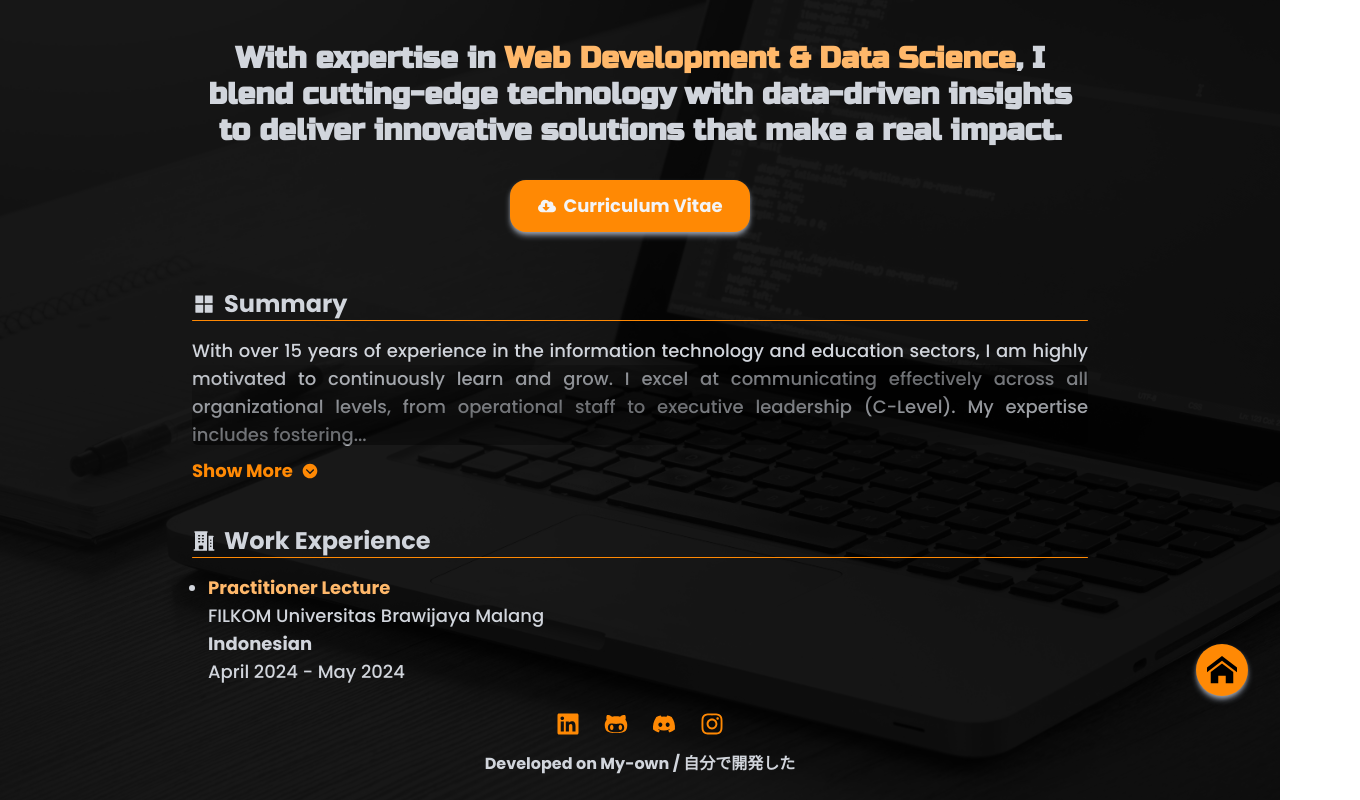
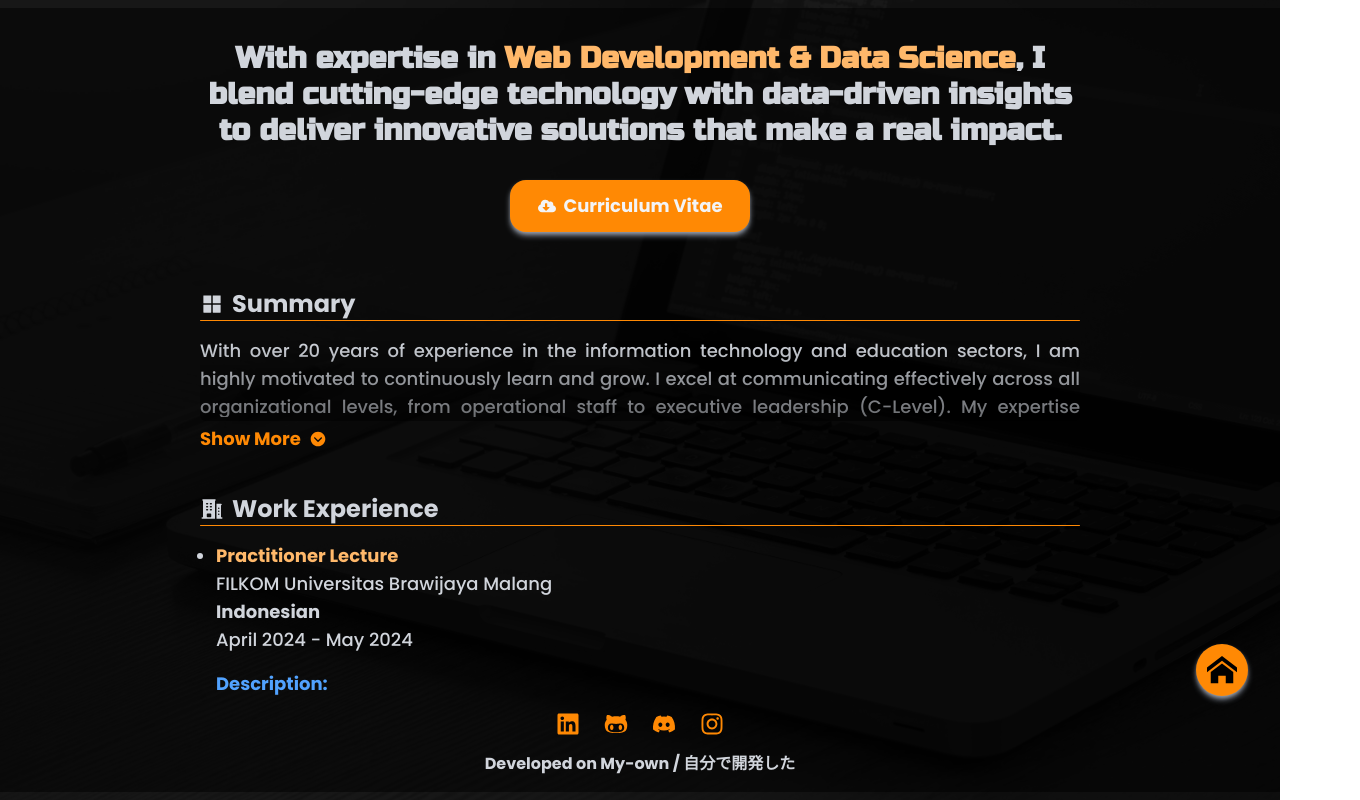
Before and after one commit to erwienwijaya/my-next-portfolio, a Next.js app: page / in a window 1280 px wide. Both pictures are taken after a click on the button "View My Profile". Shown: the whole page, 1360 px wide, since content can reach past the window. Built offline with nearby package versions, Linux system fonts and the light colour scheme; a web font is replaced by a local one.

Commit message:
collapse-expand-scroll

```diff
--- a/app/components/CallMe.js
+++ b/app/components/CallMe.js
@@ -22,31 +22,32 @@ export default function CallMe() {
               Engineer. Since 2002, I&apos;ve also dealt with various projects
               from government and private companies. My skill, technique, and
               analytic thinking keep growing with the projects I&apos;ve built
-              year by year. With the development of age in time, the technology
-              never stops at one point only. That makes me aware to keep updated
-              and move from my comfort zone with learning new technology such as
-              new programming languages, Cloud Technology, Blockchain, and
-              Artificial Intelligence. Currently, I&apos;m focused on Data
-              Analytics, Machine Learning, Large Language Models, and SaaS
-              Technology. I&apos;m so passionate about new technology, in
-              particular data. Other than that, I love sharing and teaching what
-              I&apos;ve learned on my projects in the class, therefore,
-              I&apos;ve been a Lecturer and speaker in some Colleges. I&apos;m
-              so delighted when sharing new knowledge I&apos;ve learnt and from
-              my research. I&apos;ve worked with big teams, small teams, and
-              individuals as well. Despite occour different ideas and
-              generations, and with their respective issues, I can address them
-              nicely. I&apos;ve also worked with methodologies such as Agile,
-              which involves frameworks such as Scrum and Kanban to manage
-              projects, and with tools such as Pivotal Tracker, Jira, and
-              Trello. One of my positive abilities is that I can catch up and
-              quickly learn and adapt to all conditions and tech. That&apos;s it
-              about me, and I&apos;m open to work for companies as a Software
-              Engineer, Full-Stack Developer, Data Analyst, and Data Scientist.
-              Also open to work as a Lecturer or Mentor at a University or work
-              on a project basis. If you want to reach more information about
-              me, please don&apos;t hesitate to chat or call. I&apos;m looking
-              forward to get connected and collaborate with you.
+              year by year. With the passage of time, technology never stops at
+              just one point; it is always evolving and improving. That makes me
+              aware to keep updated and move from my comfort zone with learning
+              new technology such as new programming languages, Cloud
+              Technology, Blockchain, and Artificial Intelligence. Currently,
+              I&apos;m focused on Data Analytics, Machine Learning, Large
+              Language Models, and SaaS Technology. I&apos;m so passionate about
+              new technology, in particular data. Other than that, I love
+              sharing and teaching what I&apos;ve learned on my projects in the
+              class, therefore, I&apos;ve been a Lecturer and speaker in some
+              Colleges. I&apos;m so delighted when sharing new knowledge
+              I&apos;ve learnt and from my research. I&apos;ve worked with big
+              teams, small teams, and individuals as well. Despite occour
+              different ideas and generations, and with their respective issues,
+              I can address them nicely. I&apos;ve also worked with
+              methodologies such as Agile, which involves frameworks such as
+              Scrum and Kanban to manage projects, and with tools such as
+              Pivotal Tracker, Jira, and Trello. One of my positive abilities is
+              that I can catch up and quickly learn and adapt to all conditions
+              and tech. That&apos;s it about me, and I&apos;m open to work for
+              companies as a Software Engineer, Full-Stack Developer, Data
+              Analyst, and Data Scientist. Also open to work as a Lecturer or
+              Mentor at a University or work on a project basis. If you want to
+              reach more information about me, please don&apos;t hesitate to
+              chat or call. I&apos;m looking forward to get connected and
+              collaborate with you.
             </ScrollSwipeDetection>
           </div>
 
--- a/app/components/CollapseExpanded.js
+++ b/app/components/CollapseExpanded.js
@@ -37,7 +37,7 @@ export default function CollapseExpanded({
 
       {/* gradient overlay */}
       {!isExpanded && isLongChar && gradient && (
-        <div className="pointer-events-none absolute md:bottom-10 rounded-md bottom-5 left-0 right-0 md:h-20 h-30 bg-gradient-to-tl from-transparent via-black/50 to-transparent"></div>
+        <div className="pointer-events-none absolute md:bottom-10 rounded-md bottom-5 left-0 right-0 md:h-15 h-30 bg-gradient-to-t from-black/50 via-black/30 to-transparent"></div>
       )}
 
       {isLongChar && (
--- a/app/components/Intro.js
+++ b/app/components/Intro.js
@@ -185,7 +185,7 @@ export default function Intro() {
             flex items-center justify-center
             "
         >
-          <div className="grid grid-row'">
+          <div className="grid grid-row bg-black/50">
             <Profile />
             <div className="absolute bottom-26 right-3 z-30">
               <BounceButton
--- a/app/components/Profile.js
+++ b/app/components/Profile.js
@@ -7,6 +7,7 @@ import {
   StackRow,
   WorkExperience,
   CollapseExpanded,
+  ShowMoreLess,
 } from "../components";
 
 export default function Profile() {
@@ -30,7 +31,6 @@ export default function Profile() {
 
   return (
     <div className="font-[family-name:var(--font-poppins-sans)] font-semibold text-gray-300 text-center flex flex-row items-center justify-center">
-      <div className="md:mx-20 mx-8">
       <div className="md:text-left text-center">
         <div
           className="text-justify font-medium md:text-lg text-base grid grid-row"
@@ -42,7 +42,7 @@ export default function Profile() {
             className={"custom-height w-screen mb-4"}
           >
             <div className="relative md:mx-10 mx-8 flex flex-col">
-                <div className="font-[family-name:var(--font-russo-one)] md:text-3xl text-lg mt-8 md:mx-38 mx-6 text-center font-bold text-gray-300">
+              <div className="font-[family-name:var(--font-russo-one)] md:text-3xl text-lg mt-8 md:mx-40 mx-6 text-center font-bold text-gray-300">
                 With expertise in{" "}
                 <span className="text-orange-300">
                   Web Development & Data Science
@@ -64,24 +64,24 @@ export default function Profile() {
               <StackRow
                 icon={<AiFillAppstore className="mr-2" />}
                 title={"Summary"}
-                  classHeader={`md:mx-38 mx-6`}
+                classHeader={`md:mx-40 mx-6`}
                 classDescription={`flex items-center font-bold md:text-2xl text-lg`}
                 classLine={`border-t-1 border-orange-400 rounded shadow-md shadow-gray-200 mb-4`}
               >
                 <div className="text-justify md:text-lg text-base">
-                    <CollapseExpanded gradient={true} limit={300}>
-                      With over 15 years of experience in the information
+                  <ShowMoreLess gradient={true} maxHeight={80}>
+                    With over 20 years of experience in the information
                     technology and education sectors, I am highly motivated to
                     continuously learn and grow. I excel at communicating
                     effectively across all organizational levels, from
                     operational staff to executive leadership (C-Level). My
                     expertise includes fostering strong teamwork, skillfully
-                      organizing and coordinating multiple teams in a
-                      synergistic manner, and demonstrating resilience when
-                      tackling challenges beyond my core specialization. I
-                      thrive on deep analytical thinking to develop innovative
-                      and strategic solutions that drive success.
-                    </CollapseExpanded>
+                    organizing and coordinating multiple teams in a synergistic
+                    manner, and demonstrating resilience when tackling
+                    challenges beyond my core specialization. I thrive on deep
+                    analytical thinking to develop innovative and strategic
+                    solutions that drive success.
+                  </ShowMoreLess>
                 </div>
               </StackRow>
 
@@ -89,7 +89,7 @@ export default function Profile() {
               <StackRow
                 icon={<HiBuildingOffice2 className="mr-2" />}
                 title={"Work Experience"}
-                  classHeader={`md:mx-38 mx-6 md:mt-10 mt-6`}
+                classHeader={`md:mx-40 mx-6 md:mt-10 mt-6`}
                 classDescription={`flex items-center font-bold md:text-2xl text-lg`}
                 classLine={`border-t-1 border-orange-400 rounded shadow-md shadow-gray-200 mb-4`}
               >
@@ -102,6 +102,5 @@ export default function Profile() {
         </div>
       </div>
     </div>
-    </div>
   );
 }
--- /dev/null
+++ b/app/components/ShowMoreLess.js
@@ -0,0 +1,59 @@
+import { useState, useRef, useEffect } from "react";
+import {
+  IoIosArrowDropupCircle,
+  IoIosArrowDropdownCircle,
+} from "react-icons/io";
+
+export default function ShowMoreLess({
+  children,
+  maxHeight = 100,
+  gradient = false,
+}) {
+  const [isExpanded, setIsExpanded] = useState(false);
+  const [height, setHeight] = useState(maxHeight);
+  const contentRef = useRef(null);
+
+  useEffect(() => {
+    if (isExpanded) {
+      setHeight(contentRef.current.scrollHeight);
+    } else {
+      setHeight(maxHeight);
+    }
+  }, [isExpanded, maxHeight]);
+
+  return (
+    <div className="relative">
+      <div
+        ref={contentRef}
+        style={{ maxHeight: height, transition: "max-height 0.5s ease" }}
+        className="overflow-hidden"
+      >
+        {/* gradient overlay */}
+        {!isExpanded && gradient && (
+          <div className="pointer-events-none absolute rounded-md bottom-8 left-0 right-0 h-20 bg-gradient-to-t from-black/50 via-black/30 to-transparent" />
+        )}
+        {children}
+      </div>
+      <button
+        onClick={() => setIsExpanded(!isExpanded)}
+        className="mt-2 inline-flex items-center text-orange-400 hover:text-orange-300 font-semibold focus:outline-none"
+      >
+        {isExpanded ? (
+          <>
+            Show less
+            <span>
+              <IoIosArrowDropupCircle className="ml-2" />
+            </span>
+          </>
+        ) : (
+          <>
+            Show More
+            <span>
+              <IoIosArrowDropdownCircle className="ml-2" />
+            </span>
+          </>
+        )}
+      </button>
+    </div>
+  );
+}
--- a/app/components/WorkExperience.js
+++ b/app/components/WorkExperience.js
@@ -14,7 +14,7 @@ export default function WorkExperience() {
           <div className="text-blue-400 font-semibold mt-4">Description:</div>
           <CollapseExpanded gradient={true} limit={300}>
             Provide theoretical and practical training for the utilization of
-            Docker in courses Analisa Desain dan Sistem Informasi.
+            Docker in courses Analysis of Design and Information Systems.
           </CollapseExpanded>
         </li>
         <li className="mb-6">
--- a/app/components/index.js
+++ b/app/components/index.js
@@ -10,3 +10,4 @@ export { default as ProfilePicture } from "./ProfilePicture";
 export { default as StackRow } from "./StackRow";
 export { default as WorkExperience } from "./WorkExperience";
 export { default as CollapseExpanded } from "./CollapseExpanded";
+export { default as ShowMoreLess } from "./ShowMoreLess";
```
Lines whose indentation alone changed are shown as unchanged.
